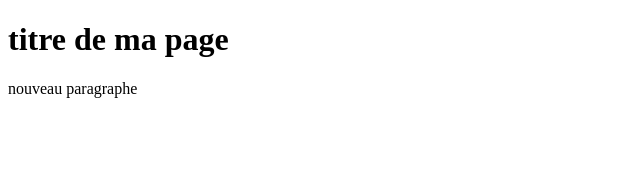
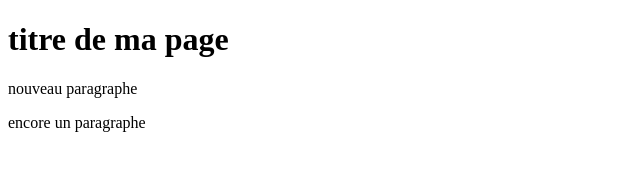
Before and after one commit to ninoMS/tuto, a plain HTML site: page index.html in a window 1280 px wide. Shown: the whole page, without its empty margins (0-640 px from the left). Drawn offline with Linux system fonts and the light colour scheme.

Commit message:
ajout d'un paragraphe

```diff
--- a/index.html
+++ b/index.html
@@ -11,5 +11,7 @@
     <h1>titre de ma page</h1>
     <p>nouveau paragraphe</p>
 
+    <p>encore un paragraphe</p>
+
 </body>
 </html>
```
